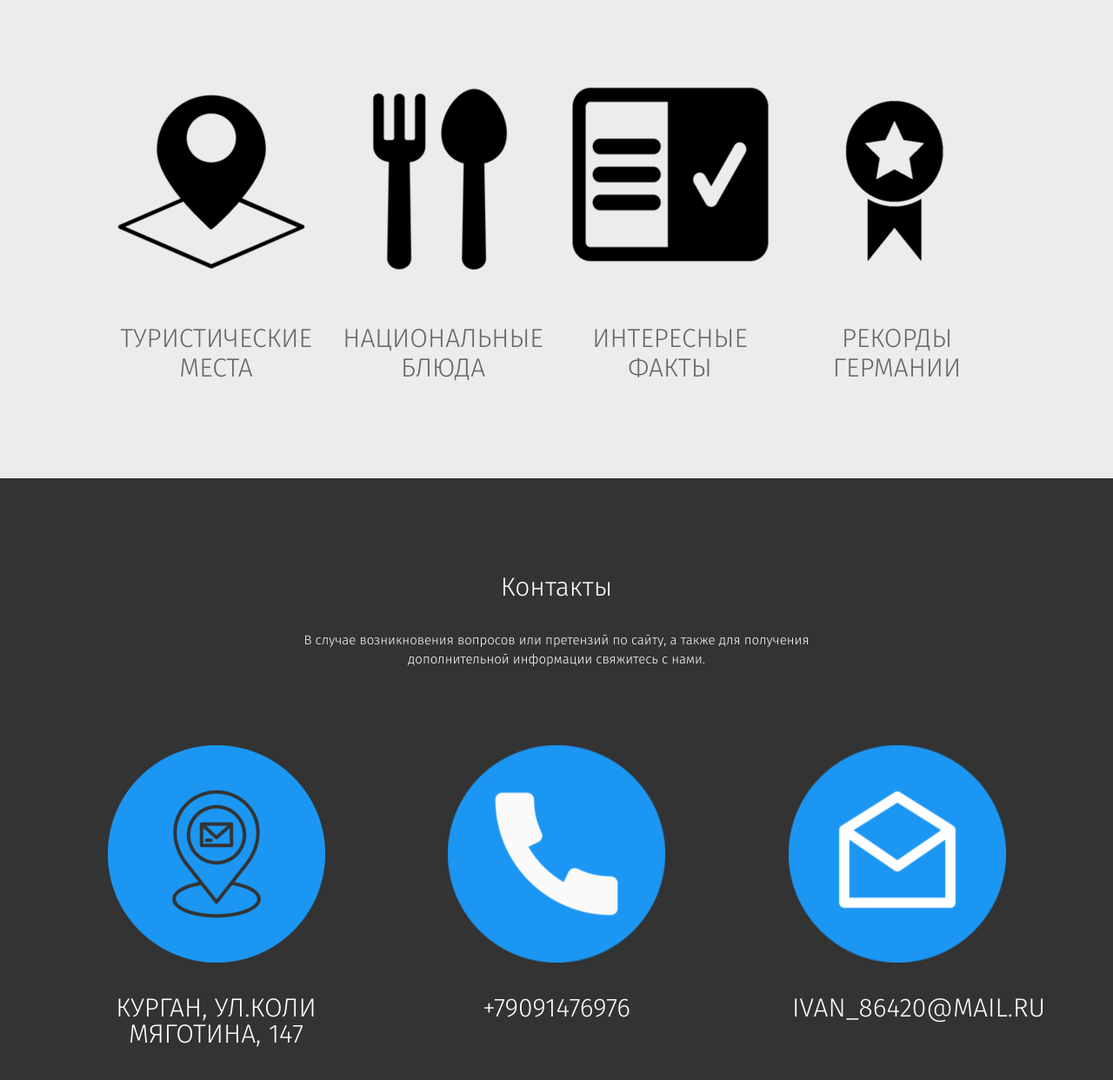
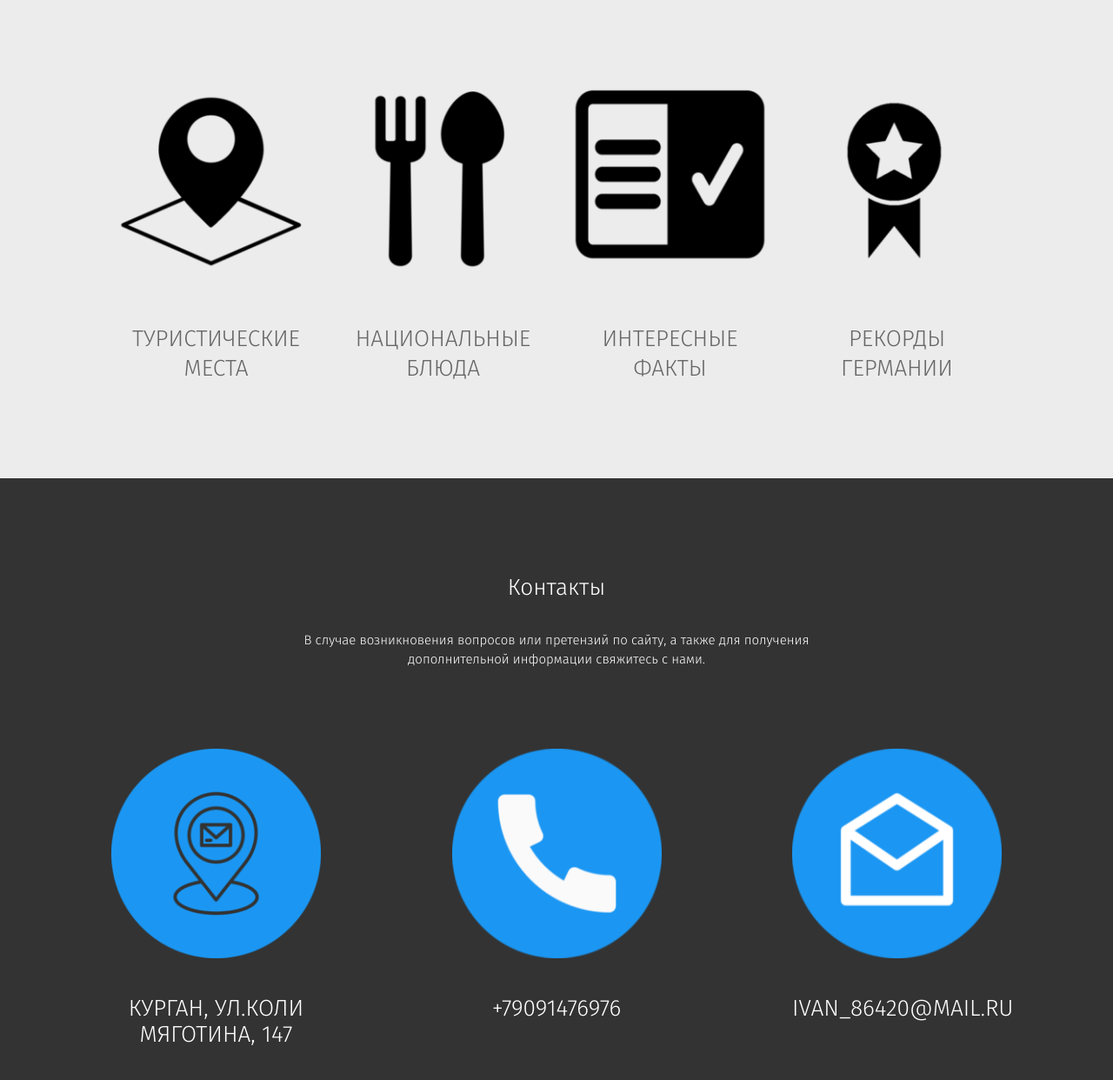
Before and after one commit to IAntosha/germany.github.io, a plain HTML site: page index.html in a window 1280 px wide. Shown: the part 1118-2360 px from the top of the page at 87% size. Drawn offline with Linux system fonts and the light colour scheme.

Commit message:
Add files via upload

```diff
--- a/index.html
+++ b/index.html
@@ -14,7 +14,7 @@
 		<header>
 			 <div class="wrapper">
 			 	<div class="top_line">
-				 	<a href="index.html" title="logo"><img src="images/germ.jpg"width=120 height=75></a>
+				 	<a href="index.html" ><img src="images/germ.jpg"width=120 height=75></a>
 				 	<nav class="header_nav">
 				 		<ul>
 				 			<li><a href="index.html">Главная</a></li>
--- a/style.css
+++ b/style.css
@@ -53,6 +53,7 @@ body{
 	padding-bottom:300px;
 	background-image: url(images/germany.jpg);
 	background-size: 100%;
+	background-size: cover;
 	background-repeat: no-repeat;
 }
 .buttom_line h2{
@@ -315,7 +316,19 @@ p.spisok{
 	margin-top: 10px;
 	text-align: left;
 }
-.img1 a:hover {
-	background: white ;
-	border-radius: 180px;
-	transition: background 300ms ease-in-out;
+.icons img {
+    display: block;
+    max-width: 100%;
+    max-height: 100%;
+}
+.contact img {
+    display: block;
+    max-width: 100%;
+    max-height: 100%;
+}
+.icons h3 {
+  font-size: calc(1rem + 0.8vw);
+}
+.contact h3 {
+  font-size: calc(1rem + 0.8vw);
+}
```
Also changed, not shown: achiv.html (+1 -1 lines), fact.html (+1 -1 lines), food.html (+1 -1 lines), information.html (+1 -1 lines), place.html (+1 -1 lines).
